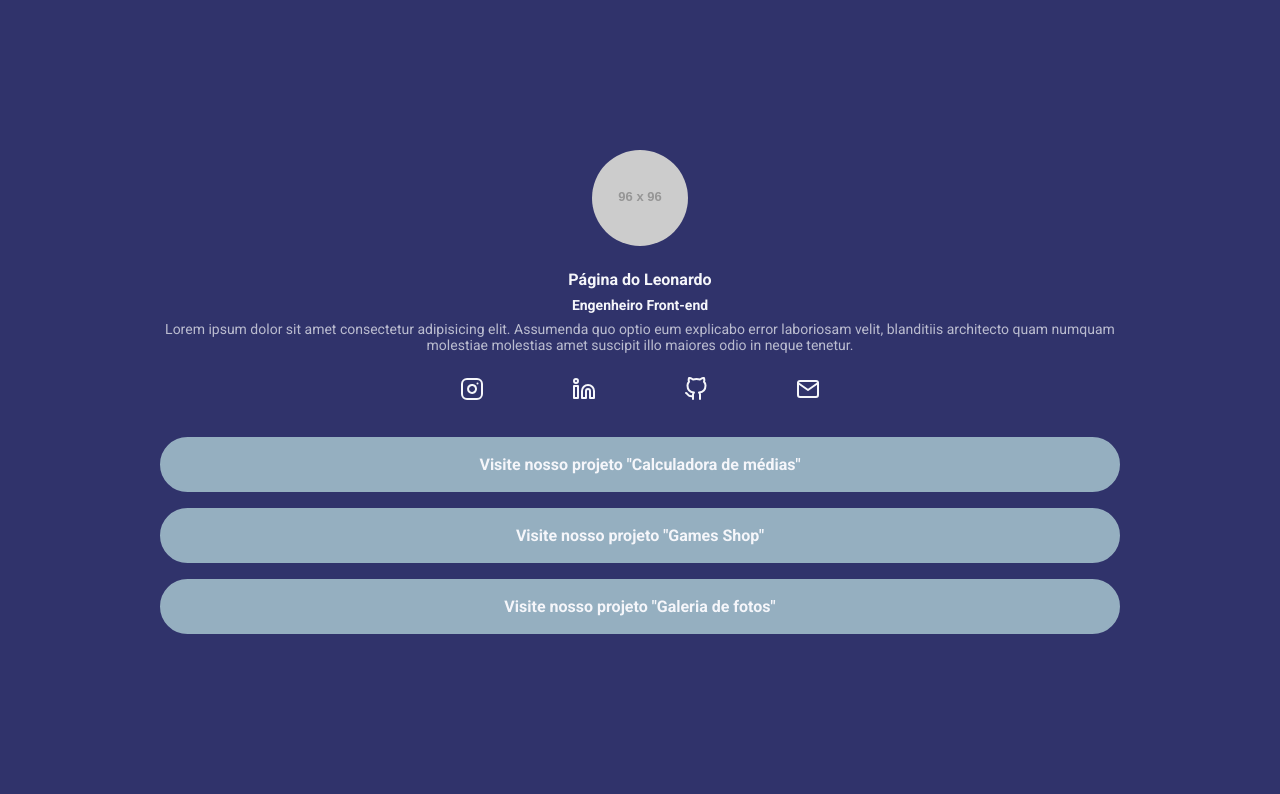
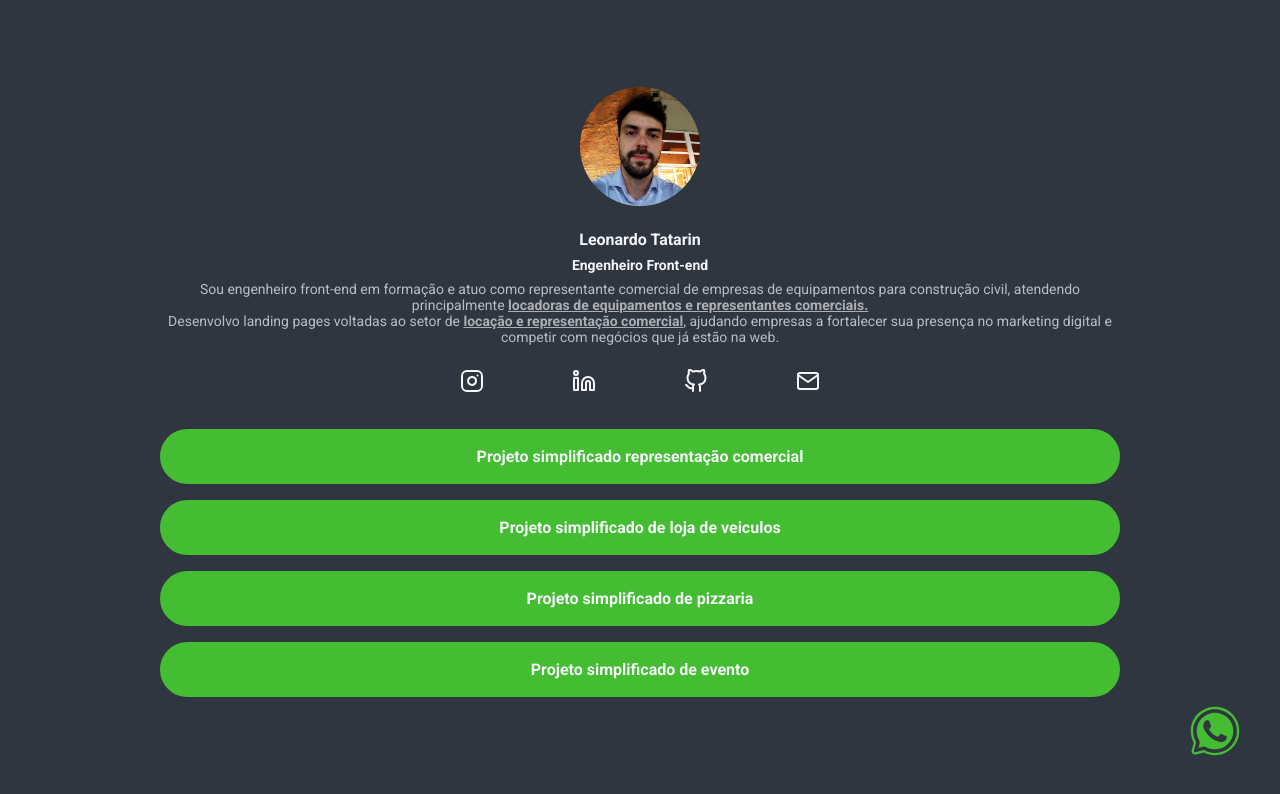
Before and after one commit to LeoTatarin/introducao-ao-less, a website: page index.html in a window 1280 px wide. Drawn offline with Linux system fonts and the light colour scheme; placeholder pictures from the web are drawn by us.

Commit message:
alterações para pagina pessoal personalizada

```diff
--- a/index.html
+++ b/index.html
@@ -12,34 +12,37 @@
 <body>
     <div class="container">
         <header>
-            <img class="profile-avatar" src="https://placehold.co/96x96"/>
+            <img class="profile-avatar" src="./imagens/foto-perfil.png"/>
             <div class="profile-bio">
-                <h1 class="profile-bio-name">Página do Leonardo</h1>
+                <h1 class="profile-bio-name">Leonardo Tatarin</h1>
                 <h2 class="profile-bio-subtitle">Engenheiro Front-end</h2>
                 <p class="profile-bio-description">
-                    Lorem ipsum dolor sit amet consectetur adipisicing elit. Assumenda quo optio eum explicabo error laboriosam velit, blanditiis architecto quam numquam molestiae molestias amet suscipit illo maiores odio in neque tenetur.
+                    Sou engenheiro front-end em formação e atuo como representante comercial de empresas de equipamentos para construção civil, atendendo principalmente <a class="text-destac">locadoras de equipamentos e representantes comerciais.</a>
+                </p>
+                <p class="profile-bio-description">
+                    Desenvolvo landing pages voltadas ao setor de <a>locação e representação comercial</a>, ajudando empresas a fortalecer sua presença no marketing digital e competir com negócios que já estão na web.
                 </p>
             </div>
         </header>
         <nav>
             <ul class="social-links">
                 <li>
-                    <a href="">
+                    <a href="https://www.instagram.com/leotatarin/">
                         <img src="./icones/instagram.svg" alt="icone instagram"/>
                     </a>
                 </li>
                 <li>
-                    <a href="">
+                    <a href="https://www.linkedin.com/in/leonardo-augusto-moura-tatarin-9bb84b262/">
                         <img src="./icones/linkedin.svg" alt="icone linkedin"/>
                     </a>
                 </li>
                 <li>
-                    <a href="">
+                    <a href="https://github.com/LeoTatarin">
                         <img src="./icones/github.svg" alt="icone github"/>
                     </a>
                 </li>
                 <li>
-                    <a href="">
+                    <a href="mailto:tatarinleo@gmail.com">
                         <img src="./icones/mail.svg" alt="icome email"/>
                     </a>
                 </li>
@@ -48,22 +51,32 @@
         <nav>
             <ul class="projects-list">
                 <li class="projects-list-item">
-                    <a href="">
-                        Visite nosso projeto "Calculadora de médias"
+                    <a href="https://mt-rep.vercel.app/">
+                        Projeto simplificado representação comercial
                     </a>
                 </li>
                 <li class="projects-list-item">
-                    <a href="">
-                        Visite nosso projeto "Games Shop"
+                    <a href="https://plugins-j-query-8e0w422fm-leotatarins-projects.vercel.app/">
+                        Projeto simplificado de loja de veiculos
                     </a>
                 </li>
                 <li class="projects-list-item">
-                    <a href="">
-                        Visite nosso projeto "Galeria de fotos"
+                    <a href="https://projeto3-brown-three.vercel.app/">
+                        Projeto simplificado de pizzaria
+                    </a>
+                </li>
+                <li class="projects-list-item">
+                    <a href="https://fundamentos-bootstrap-delta.vercel.app/">
+                        Projeto simplificado de evento
                     </a>
                 </li>
             </ul>
         </nav>
     </div>
+    <div class="botao-whats">
+        <a href="https://wa.me/5541991342806" target="_blank" >
+            <img src="./icones/whatsapp.svg" alt="WhatsApp" width="50" height="50">
+        </a>
+    </div>
 </body>
 </html>
--- a/src/styles/main.less
+++ b/src/styles/main.less
@@ -49,6 +49,8 @@ header{
         display: block;
         margin: 0 auto 24px;
         border-radius: 50%;
+        max-width: 120px;
+        max-height: 120px;
     }
 }
 
@@ -67,6 +69,11 @@ header{
     &-description {
         font-size: 14px;
         opacity: .7;
+        a {
+            font-weight: bold;
+            opacity: 0.9;
+            text-decoration: underline;
+        }
     }
 }
 
@@ -104,9 +111,24 @@ header{
             transition: all ease .5s;
 
             &:hover {
-                color: #colors[buttonColor];
+                color: #colors[buttonHoverColor];
                 background-color: transparent;
             }
         }
     }
 }
+
+.botao-whats {
+    position: fixed;
+    bottom: 40px;
+    right: 40px;
+    a {
+        text-decoration: none;
+        img {
+            transition: all ease 0.3s;
+        }
+        img:hover {
+            transform: scale(1.3);
+        }
+    }
+}
--- a/src/styles/mapas.less
+++ b/src/styles/mapas.less
@@ -1,5 +1,6 @@
 #colors() {
-    backgroundColor: #30336b;
-    buttonColor: #95afc0;
+    backgroundColor: #2f3640;
+    buttonColor: #44bd32;
     textColor: #f5f6fa;
+    buttonHoverColor: #4cd137;
 }
```
Also changed, not shown: build/styles/main.css, icones/whatsapp.svg (added), imagens/foto-perfil.png (added).
